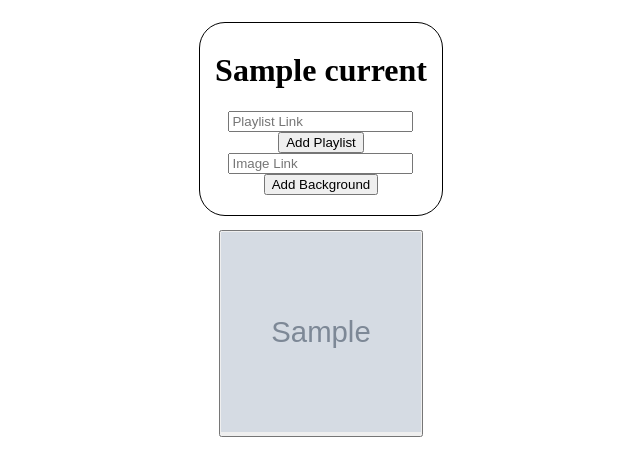
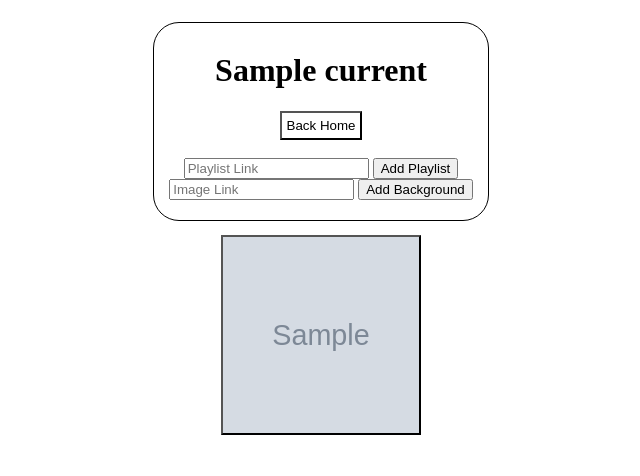
Before and after one commit to pattersongrant/musicwrap, a Flask app: template templates/builder.html in a window 1280 px wide. Shown: the top 476 px of the page, without its empty margins (319-959 px from the left). Run offline with Flask 3, Linux system fonts and the light colour scheme; the template is opened without the code that fills it: most values are stand-ins (such as "Sample title", 1, 10 or a date in 2020); grey boxes marked "Sample" are stand-in pictures.

Commit message:
builder css + home button

```diff
--- a/app.py
+++ b/app.py
@@ -8,7 +8,6 @@ import os
 from dotenv import load_dotenv, find_dotenv
 
 load_dotenv(find_dotenv())
-
 
 #citation
 #Authorization code is from https://github.com/spotipy-dev/spotipy/blob/master/examples/app.py
@@ -30,12 +29,13 @@ Session(app)
 
 @app.route('/', methods=['POST', 'GET'])
 def hello_world():
-    session['errorCode'] = ''
+    load_dotenv(find_dotenv())
     cache_handler = spotipy.cache_handler.FlaskSessionCacheHandler(session)
     #CLIENT_ID = "6935cdfb27164343bad89b9ee5128309"
     #CLIENT_SECRET = "894aa7f0f33c4ac4be55664f5ea5d960"
     #REDIRECT_URI = "https://anchovy-emerging-definitely.ngrok-free.app/"
-    auth_manager = spotipy.oauth2.SpotifyOAuth(scope='user-read-currently-playing playlist-modify-private',
+
+    auth_manager = spotipy.oauth2.SpotifyOAuth(scope='playlist-read-private playlist-read-collaborative user-library-read user-modify-playback-state user-read-currently-playing user-read-playback-state',
                                                cache_handler=cache_handler,
                                                show_dialog=True)
     if request.args.get("code"):
@@ -58,9 +58,13 @@ def hello_world():
         wrap_name = wrap_name.replace("('", "")
         wrap_name = wrap_name.replace("',)", "")
         nlist.append(wrap_name)
+    session['errorCode'] = ''
     return render_template("home.html", name=info['display_name'], pfp=info['images'][1]['url'], strings_array = nlist)
 
-
+@app.route('/sign_out', methods=['POST', 'GET'])
+def sign_out():
+    session.pop("token_info", None)
+    return redirect('/')
 #Continue with Spotify
 #Spotify Authorization Code Flow
 #@app.route('/home', methods=['POST', 'GET'])
--- a/templates/builder.html
+++ b/templates/builder.html
@@ -33,11 +33,28 @@ body {
     transition:0.3s;
     margin:auto;
     display:auto;
+    background-color: transparent;
+    width:200px;
+    height:200px;
+
+    max-width: 200px;
+    object-fit: fill;
+    background-size:cover;
+    background-position: center center;
 
 }
 
 .btn-playlist:hover{
     background-color: rgba(0,0,0,1);
+    border-radius: 50px;
+    border: 2px solid rgba(0,0,0,1)
+}
+.img-playlist:hover{
+    background-color: rgba(0,0,0,1);
+    border-radius: 50px;
+}
+.img-playlist{
+    transition: 0.3s;
 }
 
 .bigdiv {
@@ -46,7 +63,8 @@ body {
 }
 
 .topelements {
-    background-color: white;
+    background-color: transparent;
+    backdrop-filter: blur(20px);
     width:fit-content;
     height:fit-content;
     padding:15px;
@@ -61,6 +79,10 @@ body {
 h3{
     color:red;
 }
+.btn-home{
+    background-color: white;
+    padding:5px;
+}
 
 
 </style>
@@ -68,13 +90,16 @@ h3{
     <div class="topelements">
     <h3>{{errorCode}}</h3>
     <h1>{{current}}</h1>
+    <form action="/" method="post">
+        <button class = 'btn-home' type="submit">Back Home</button>
+    </form><br>
     <form width="336" height="69" action="/addPlaylist" method="post">
-        <input type="text" placeholder="Playlist Link" name="newPlaylist" required><br>
+        <input type="text" placeholder="Playlist Link" name="newPlaylist" required>
         <button type="submit" value="Add">Add Playlist</button>
         <input type="hidden" name="selected_item" value="{{current}}">
     </form>
     <form width="336" height="69" action="/addBackground" method="post">
-        <input type="text" placeholder="Image Link" name="newBackground" required><br>
+        <input type="text" placeholder="Image Link" name="newBackground" required>
         <button type="submit" value="Add">Add Background</button>
         <input type="hidden" name="selected_item" value="{{current}}">
     </form>
@@ -83,7 +108,7 @@ h3{
     <div class = "elements">
     {% for item in playlists_array %}
     <form action="/startPlayback" method="post">
-        <button class="btn-playlist" type="submit" value="Add"><img src="{{covers_array[loop.index-1]}}" alt ="{{item}}" width="200" height="200"></button>
+        <button class="btn-playlist" type="submit" value="Add" style="background-image: url({{covers_array[loop.index-1]}})"></button>
         <input type="hidden" name="playlist_item" value="{{item}}">
     </form>
     {% endfor %}
```
Also changed, not shown: templates/home.html (+18 -0 lines), 8 other files.
